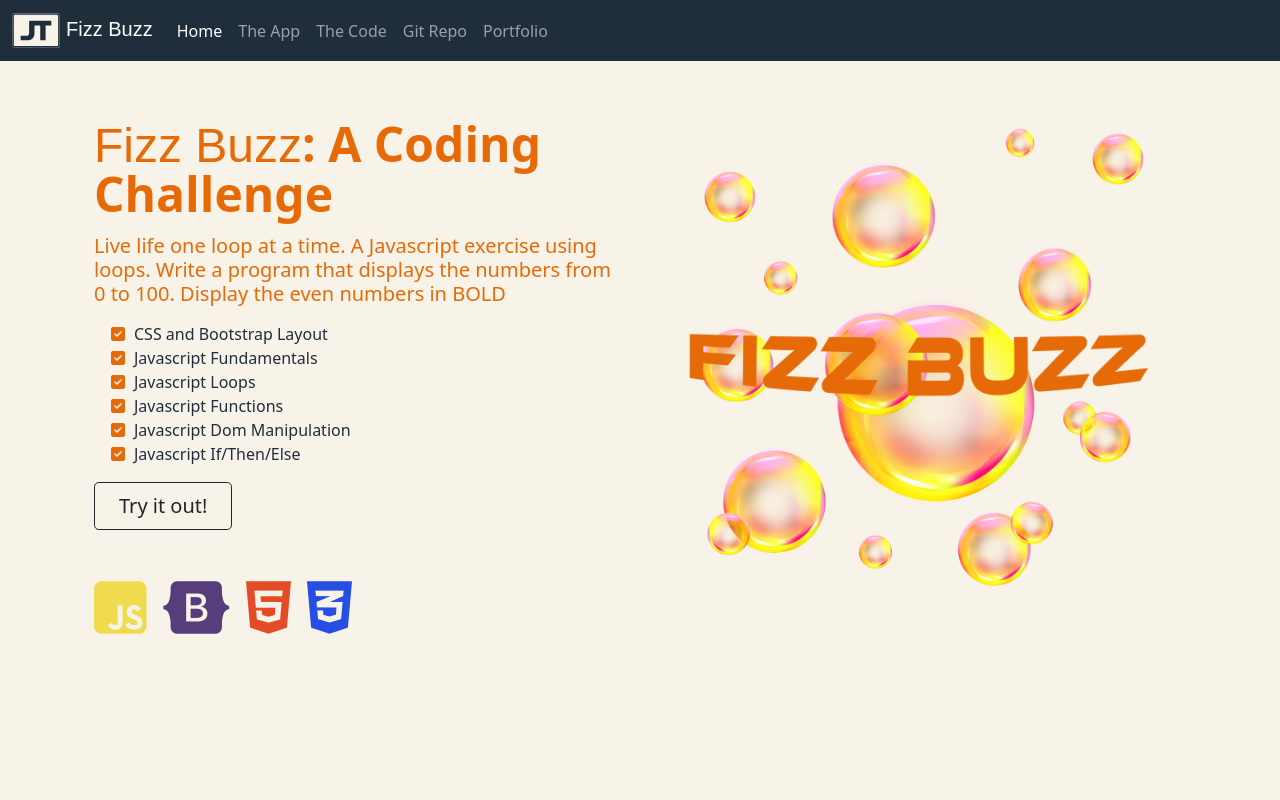
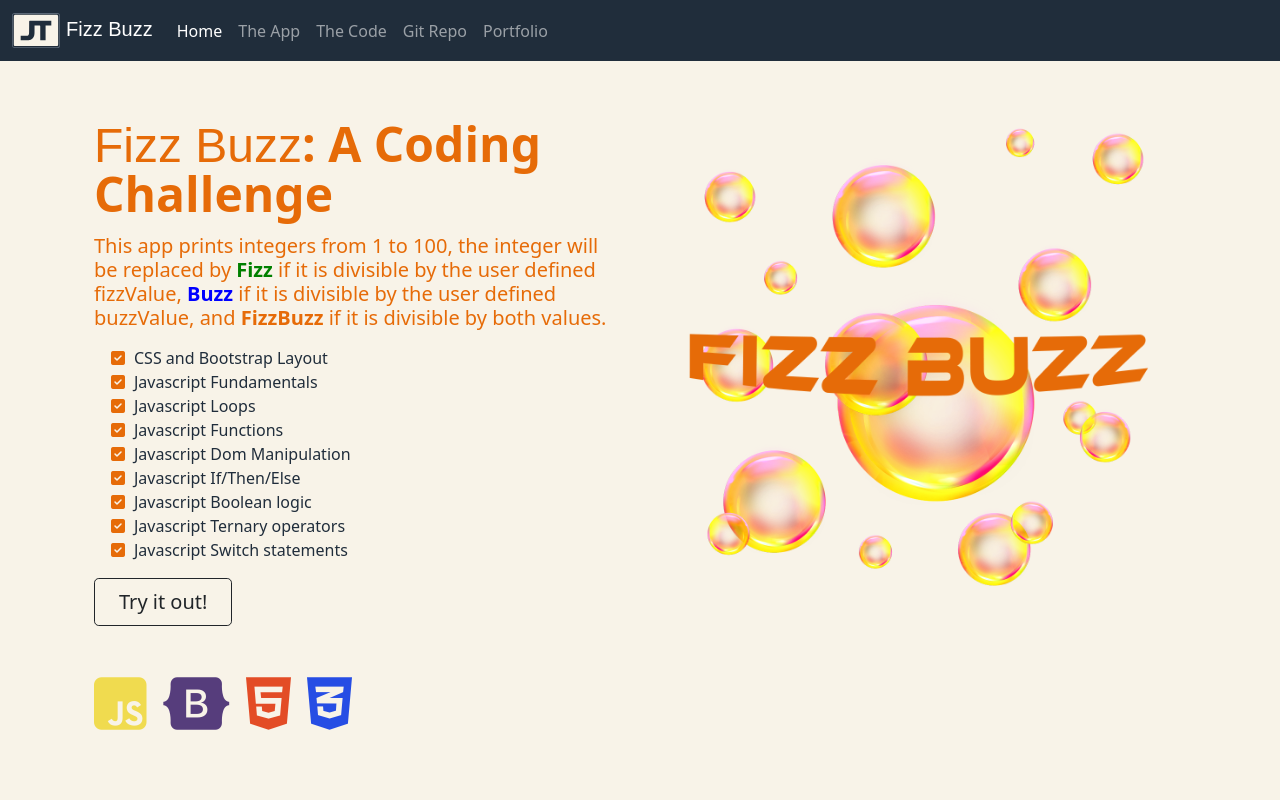
Before and after one commit to jtingler96/fizzBuzz, a plain HTML site: page Index.html in a window 1280 px wide. Shown: the top 800 px of the page. Drawn offline with nearby package versions, Linux system fonts and the light colour scheme; a web font is replaced by a local one.

Commit message:
update desciption and styles
added description of project to index.html and app.html

changed Fizz and Buzz classes font weight to bold

```diff
--- a/CSS/site.css
+++ b/CSS/site.css
@@ -67,10 +67,12 @@ footer .social>a:hover{
 
 .Fizz{
     color:green;
+    font-weight: bold;
 }
 
 .Buzz{
     color: blue;
+    font-weight: bold;
 }
 
 .FizzBuzz{
--- a/Index.html
+++ b/Index.html
@@ -52,9 +52,9 @@
            <div class="row g-5 py-5 row-cols-1 row-cols-lg-2">
                <div class="col order-last order-lg-first pt-4">
                     <h1 class="display-5 fw-bold lh-1 mb-3"><span class="logofont">Fizz Buzz</span>: A Coding Challenge</h1>
-                    <h4 class="lead">Live life one loop at a time. A Javascript exercise using loops. Write a
-                        program that displays the numbers from 0 to 100. Display the even numbers in
-                        <strong>BOLD</strong>
+                    <h4 class="lead">
+                        This app prints integers from 1 to 100, the integer will be replaced by <span class="Fizz">Fizz</span> if it is divisible by the user defined fizzValue,
+                        <span class="Buzz">Buzz</span> if it is divisible by the user defined buzzValue, and <span class="FizzBuzz">FizzBuzz</span> if it is divisible by both values.
                     </h4>
                     <ul class="fa-ul pt-2 checklist">
                         <li><span class="fa-li"><i class="fas fa-check-square"></i></span>CSS and Bootstrap Layout</li>
@@ -63,6 +63,9 @@
                         <li><span class="fa-li"><i class="fas fa-check-square"></i></span>Javascript Functions</li>
                         <li><span class="fa-li"><i class="fas fa-check-square"></i></span>Javascript Dom Manipulation</span></li>
                         <li><span class="fa-li"><i class="fas fa-check-square"></i></span>Javascript If/Then/Else</li>
+                        <li><span class="fa-li"><i class="fas fa-check-square"></i></span>Javascript Boolean logic</li>
+                        <li><span class="fa-li"><i class="fas fa-check-square"></i></span>Javascript Ternary operators</li>
+                        <li><span class="fa-li"><i class="fas fa-check-square"></i></span>Javascript Switch statements</li>
                     </ul>
                     <div>
                         <a type="button" class="btn btn-outline-dark btn-lg px-4 me-md-2" href="app.html">Try it out!</a>
```
Also changed, not shown: app.html (+3 -3 lines).
